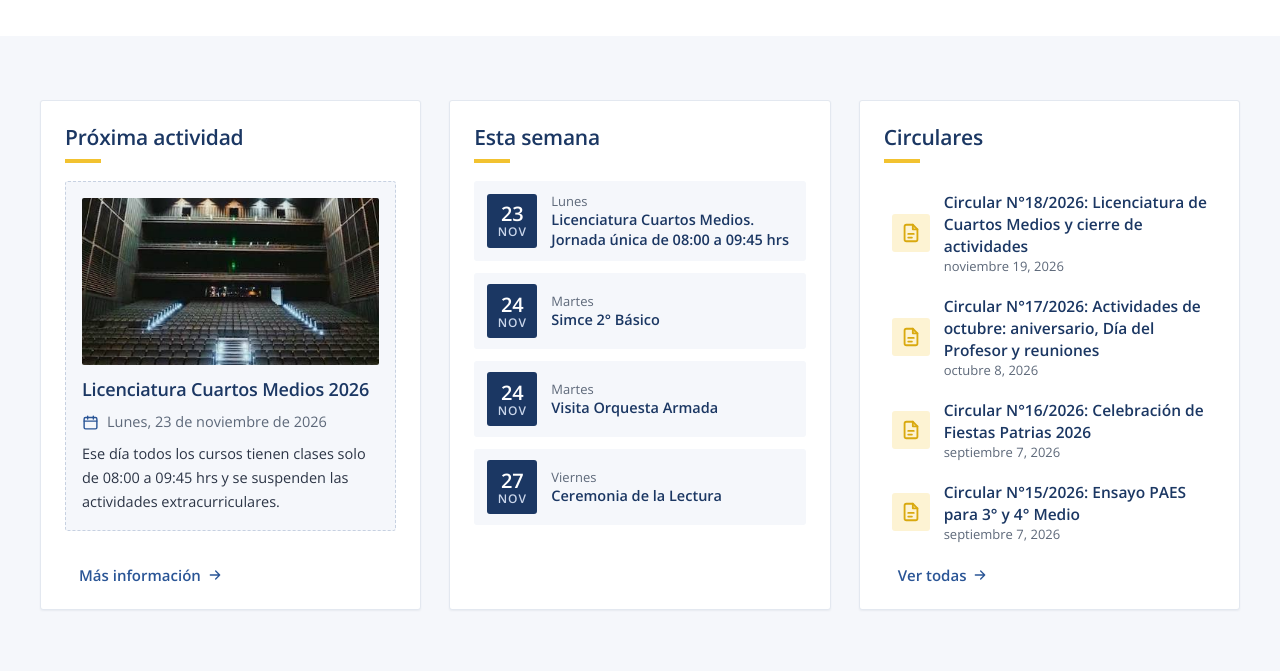
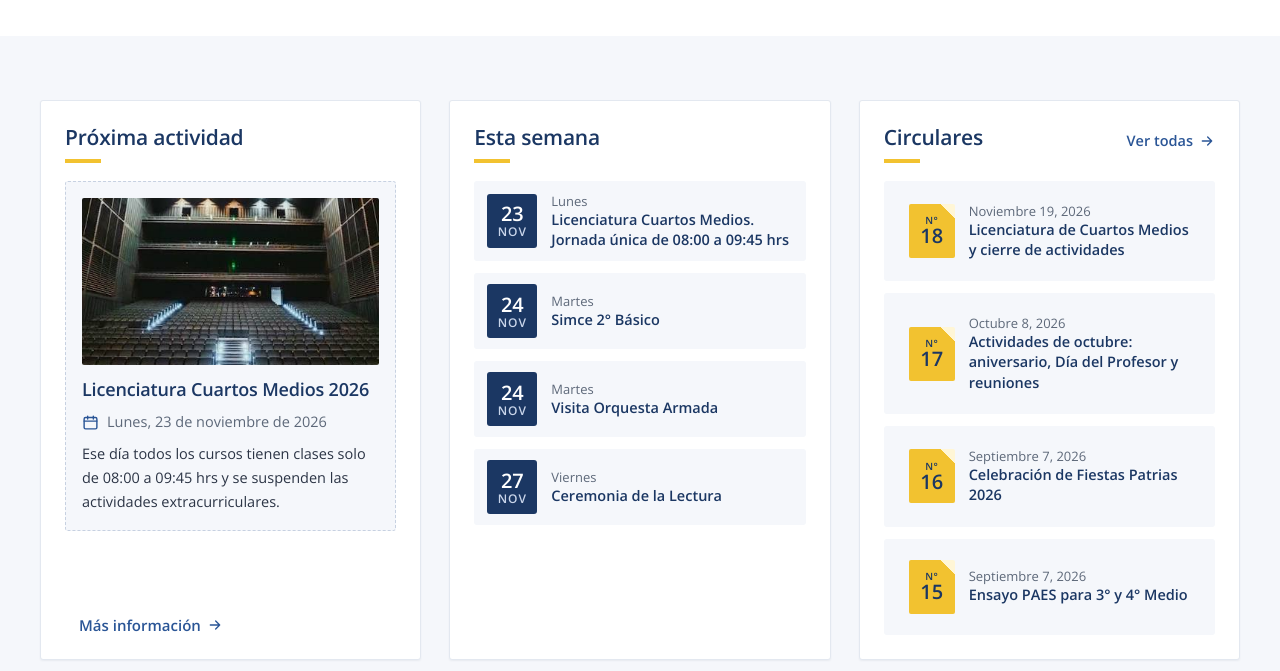
Before and after one commit to COLEGIOMARINADECHILE/web, an Astro site: page / in a window 1280 px wide. Shown: the part 980-1651 px from the top of the page. Built offline with nearby package versions, Linux system fonts and the light colour scheme; Astro itself is replaced by a stand-in of ours; a web font is replaced by a local one.

Commit message:
Circulares de la portada con el estilo de la agenda
Recuadro pálido por circular, hoja amarilla con su número y «Ver todas»
junto al título.

Co-Authored-By: Claude Opus 5.5 <noreply@anthropic.com>
Claude-Session: https://claude.ai/code/session_01GVon8QfEmcUzBcZLmmHhSJ

```diff
--- a/src/components/Actualidad.astro
+++ b/src/components/Actualidad.astro
@@ -14,7 +14,12 @@ interface Props { portada?: boolean }
 const { portada = false } = Astro.props;
 
 const noticias = await noticiasOrdenadas();
-const circulares = noticias.filter((n) => n.data.categoria === 'circulares').slice(0, 4);
+// Circulares: número (de «Circular N°18/2026: …») y tema sin el prefijo, para mostrarlas como la agenda.
+const circulares = noticias.filter((n) => n.data.categoria === 'circulares').slice(0, 4).map((c) => {
+  const numero = c.data.titulo.match(/n\s*[°º.]?\s*(\d+)/i)?.[1];
+  const tema = c.data.titulo.replace(/^circular\s*n\s*[°º.]?\s*\d+(\s*\/\s*\d{4})?\s*[:\-–]?\s*/i, '').trim();
+  return { id: c.id, fecha: c.data.fecha, numero, tema: tema || c.data.titulo };
+});
 
 const dias = new Intl.DateTimeFormat('es-CL', { weekday: 'long', timeZone: 'UTC' });
 const meses = new Intl.DateTimeFormat('es-CL', { month: 'short', timeZone: 'UTC' });
@@ -75,13 +80,18 @@ const ext = (e: string) => (esExterno(e) ? { target: '_blank', rel: 'noopener' }
     </section>
 
     {portada ? <section class="bloque">
-      <h2 class="bloque-titulo">Circulares</h2>
-      <ul class="lista-circulares">
+      <div class="bloque-cabecera">
+        <h2 class="bloque-titulo">Circulares</h2>
+        <a class="enlace-flecha" href={url('/category/circulares/')}>Ver todas <Icono nombre="flecha" tamano={16} /></a>
+      </div>
+      <ul class="agenda circulares-lista">
         {circulares.map((c) => (
-          <li><a href={url(`/${c.id}/`)}><Icono nombre="pdf" /><span>{c.data.titulo}<small>{fechaLarga(c.data.fecha)}</small></span></a></li>
+          <li><a href={url(`/${c.id}/`)}>
+            <span class="circular-hoja" aria-hidden="true">{c.numero ? <><small>N°</small><b>{c.numero}</b></> : <Icono nombre="pdf" tamano={22} />}</span>
+            <span class="agenda-texto"><small>{fechaLarga(c.fecha)}</small>{c.numero && <span class="visualmente-oculto">Circular N°{c.numero}: </span>}{c.tema}</span>
+          </a></li>
         ))}
       </ul>
-      <a class="enlace-flecha bloque-pie" href={url('/category/circulares/')}>Ver todas <Icono nombre="flecha" tamano={16} /></a>
     </section> : <>
       <section class="bloque bloque-ultima">
         <h2 class="bloque-titulo">Última actividad</h2>
@@ -122,7 +132,7 @@ const ext = (e: string) => (esExterno(e) ? { target: '_blank', rel: 'noopener' }
   // Agenda: oculta lo que ya pasó y muestra solo las 4 próximas actividades.
   const hoy = new Date().toISOString().slice(0, 10);
   let visibles = 0;
-  document.querySelectorAll<HTMLElement>('.agenda li').forEach((li) => {
+  document.querySelectorAll<HTMLElement>('.agenda:not(.circulares-lista) li').forEach((li) => {
     const mostrar = (li.dataset.fecha ?? '') >= hoy && visibles < 4;
     li.hidden = !mostrar;
     if (mostrar) visibles++;
--- a/src/styles/sitio.css
+++ b/src/styles/sitio.css
@@ -205,6 +205,20 @@ h1, h2, h3 { font-family: var(--titulos); line-height: 1.2; color: var(--azul);
 .bloque .agenda-texto { font-size: 14.5px; }
 .bloque .agenda-vacia { padding: 18px; font-size: 14.5px; background: var(--fondo-suave); }
 .bloque .lista-circulares a { padding: 10px 8px; }
+.bloque-cabecera { display: flex; align-items: flex-start; justify-content: space-between; gap: 12px; }
+.bloque-cabecera .enlace-flecha { margin-top: 6px; font-size: 14.5px; }
+/* Circulares con el mismo estilo que la agenda: recuadro pálido y una hoja amarilla con el número */
+.circulares-lista li { padding: 0; }
+.circulares-lista a { display: flex; align-items: center; gap: 14px; width: 100%; padding: 10px 12px; color: inherit; text-decoration: none; border-radius: var(--radio); }
+.circulares-lista a:hover { background: var(--azul-claro); }
+.circular-hoja {
+  position: relative; display: grid; place-items: center; align-content: center; flex-shrink: 0; width: 46px; height: 54px;
+  background: linear-gradient(225deg, #fff6d6 0 10px, var(--amarillo) 10px); border-radius: 2px;
+  color: var(--azul); font: 600 11px/1 var(--titulos);
+}
+.circular-hoja b { font-size: 20px; line-height: 1.05; }
+.circular-hoja small { font-size: 10px; letter-spacing: .04em; }
+.visualmente-oculto { position: absolute; width: 1px; height: 1px; overflow: hidden; clip: rect(0 0 0 0); white-space: nowrap; }
 .evento-marco { padding: 16px; background: var(--fondo-suave); border: 1px dashed #c7d1e1; border-radius: var(--radio); }
 .evento-imagen { display: block; width: 100%; aspect-ratio: 16 / 9; object-fit: cover; border-radius: var(--radio-chico); margin-bottom: 14px; }
 .evento-marco h3 { margin: 0 0 10px; font-size: 18px; }
```
